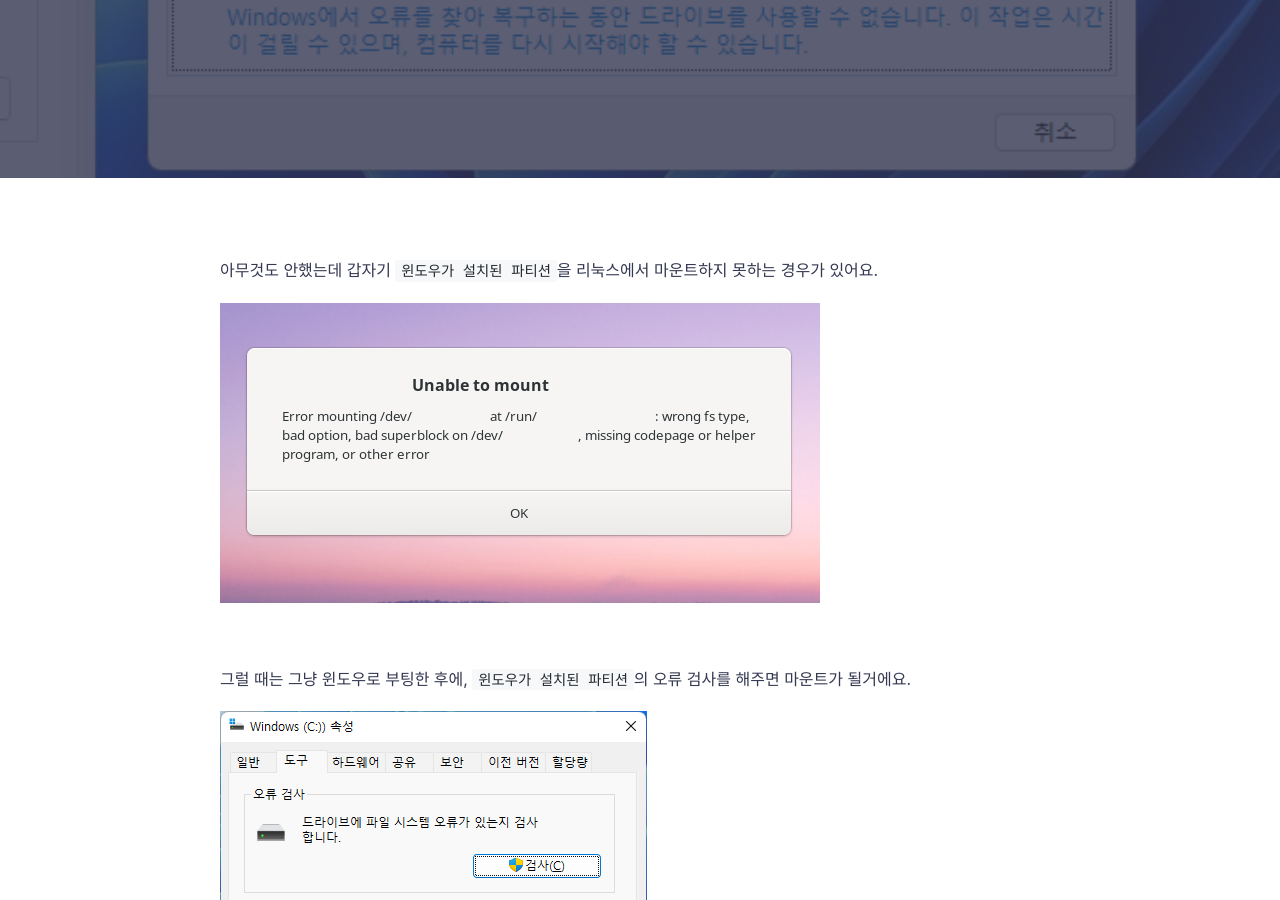
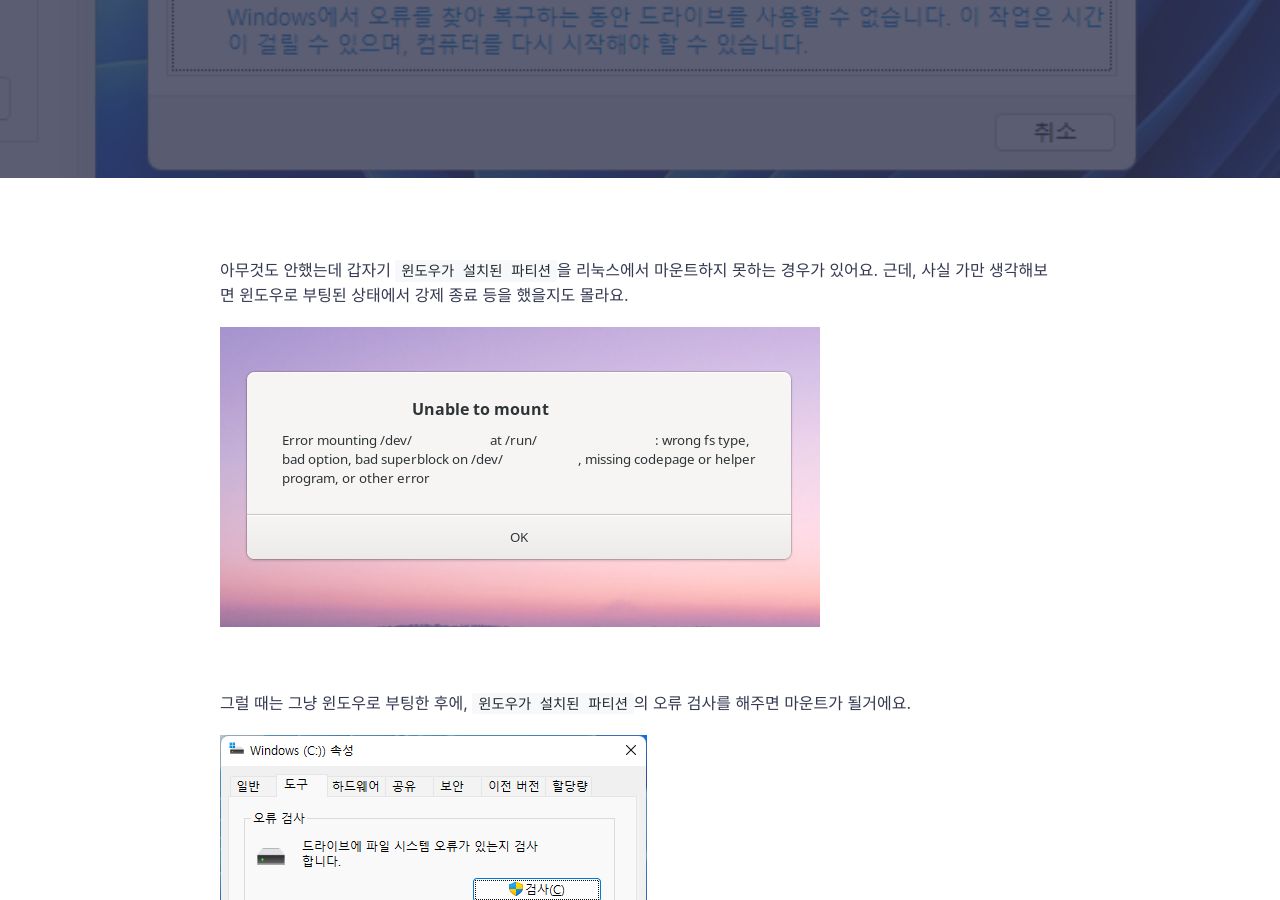
Before and after one commit to hyeon-js/blog, a Jekyll site: the page built from _pages/windows-partition-mount-error.md, in a window 1280 px wide and 900 px high, scrolled down 398 px. Built offline with Jekyll 4.4.1, drawn with Linux system fonts in a browser that asks for light colours; comment, search, counter and statistics services are not loaded.

Commit message:
Update windows-partition-mount-error.md

```diff
--- a/_pages/windows-partition-mount-error.md
+++ b/_pages/windows-partition-mount-error.md
@@ -5,6 +5,7 @@
 ---
 
 아무것도 안했는데 갑자기 `윈도우가 설치된 파티션`을 리눅스에서 마운트하지 못하는 경우가 있어요.
+근데, 사실 가만 생각해보면 윈도우로 부팅된 상태에서 강제 종료 등을 했을지도 몰라요.
 
 ![image]({{site.url}}{{site.baseurl}}/assets/images/windows-partition-mount-error/0.png)
 
```
